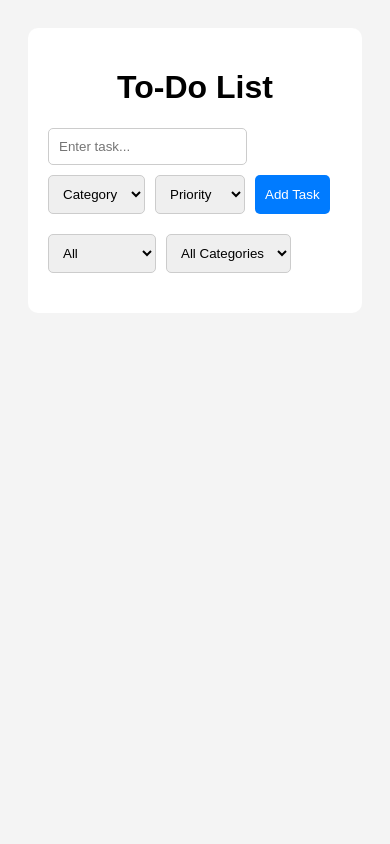
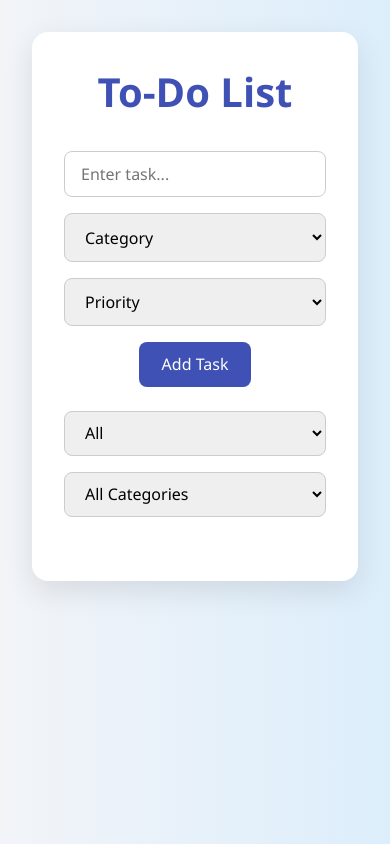
Before and after one commit to Afzaal-Web/TODO-APP-with-OOP, a plain HTML site: page index.html in a window 390 px wide. Drawn offline with Linux system fonts and the light colour scheme.

Commit message:
Update styles.css

```diff
--- a/styles.css
+++ b/styles.css
@@ -1,61 +1,157 @@
+/* Reset */
+* {
+  margin: 0;
+  padding: 0;
+  box-sizing: border-box;
+  font-family: "Segoe UI", sans-serif;
+}
+
 body {
-  font-family: Arial, sans-serif;
-  background: #f4f4f4;
-  padding: 20px;
+  background: linear-gradient(to right, #f2f4f8, #dceefb);
+  padding: 2rem;
+  color: #333;
+  min-height: 100vh;
 }
 
 .app {
-  max-width: 600px;
-  margin: auto;
-  background: white;
-  padding: 20px;
-  border-radius: 10px;
+  max-width: 800px;
+  margin: 0 auto;
+  background: #ffffff;
+  padding: 2rem;
+  border-radius: 16px;
+  box-shadow: 0 10px 30px rgba(0, 0, 0, 0.1);
 }
 
 h1 {
   text-align: center;
+  margin-bottom: 2rem;
+  color: #3f51b5;
+  font-size: 2.5rem;
 }
 
-.form-group,
+/* Form Section */
+.form-group {
+  display: flex;
+  flex-wrap: wrap;
+  gap: 1rem;
+  margin-bottom: 1.5rem;
+  justify-content: center;
+}
+
+.form-group input,
+.form-group select {
+  padding: 0.7rem 1rem;
+  border: 1px solid #ccc;
+  border-radius: 8px;
+  font-size: 1rem;
+  width: 180px;
+  transition: border-color 0.2s;
+}
+
+.form-group input:focus,
+.form-group select:focus {
+  border-color: #3f51b5;
+  outline: none;
+}
+
+#addBtn {
+  background-color: #3f51b5;
+  color: white;
+  border: none;
+  padding: 0.7rem 1.4rem;
+  border-radius: 8px;
+  font-size: 1rem;
+  cursor: pointer;
+  transition: background-color 0.2s;
+}
+
+#addBtn:hover {
+  background-color: #303f9f;
+}
+
+/* Filter Section */
 .filters {
   display: flex;
-  flex-wrap: wrap;
-  gap: 10px;
-  margin-bottom: 20px;
+  justify-content: center;
+  gap: 1rem;
+  margin-bottom: 2rem;
 }
 
-input,
-select,
-button {
-  padding: 10px;
-  border-radius: 5px;
+.filters select {
+  padding: 0.6rem 1rem;
+  border-radius: 8px;
   border: 1px solid #ccc;
+  font-size: 1rem;
+  width: 180px;
 }
 
-button {
-  background: #007bff;
-  color: white;
-  cursor: pointer;
-  border: none;
+/* Task List */
+#taskList {
+  list-style: none;
+  display: flex;
+  flex-direction: column;
+  gap: 1rem;
 }
 
-button:hover {
-  background: #0056b3;
+#taskList li {
+  background-color: #f9f9f9;
+  padding: 1rem;
+  border-radius: 10px;
+  display: flex;
+  align-items: center;
+  justify-content: space-between;
+  box-shadow: 0 2px 8px rgba(0, 0, 0, 0.06);
+  transition: background-color 0.2s;
 }
 
-ul {
-  list-style-type: none;
-  padding: 0;
+#taskList li:hover {
+  background-color: #eef3f9;
 }
 
-li {
-  background: #e2e2e2;
-  margin-bottom: 10px;
-  padding: 10px;
-  border-radius: 5px;
+#taskList span {
+  flex: 1;
+  margin-left: 1rem;
+  font-size: 1rem;
 }
 
-.completed {
-  text-decoration: line-through;
-  opacity: 0.6;
+/* Buttons */
+.edit-btn,
+.delete-btn {
+  background: none;
+  border: none;
+  cursor: pointer;
+  margin-left: 0.5rem;
+  font-size: 1.2rem;
+  color: #666;
+  transition: color 0.2s;
 }
+
+.edit-btn:hover {
+  color: #0288d1;
+}
+
+.delete-btn:hover {
+  color: #d32f2f;
+}
+
+/* Checkbox */
+#taskList input[type="checkbox"] {
+  transform: scale(1.2);
+  accent-color: #4caf50;
+}
+
+/* Responsive */
+@media (max-width: 600px) {
+  .form-group,
+  .filters {
+    flex-direction: column;
+    align-items: center;
+  }
+
+  .form-group input,
+  .form-group select,
+  .filters select {
+    width: 100%;
+    max-width: 300px;
+  }
+}
```
